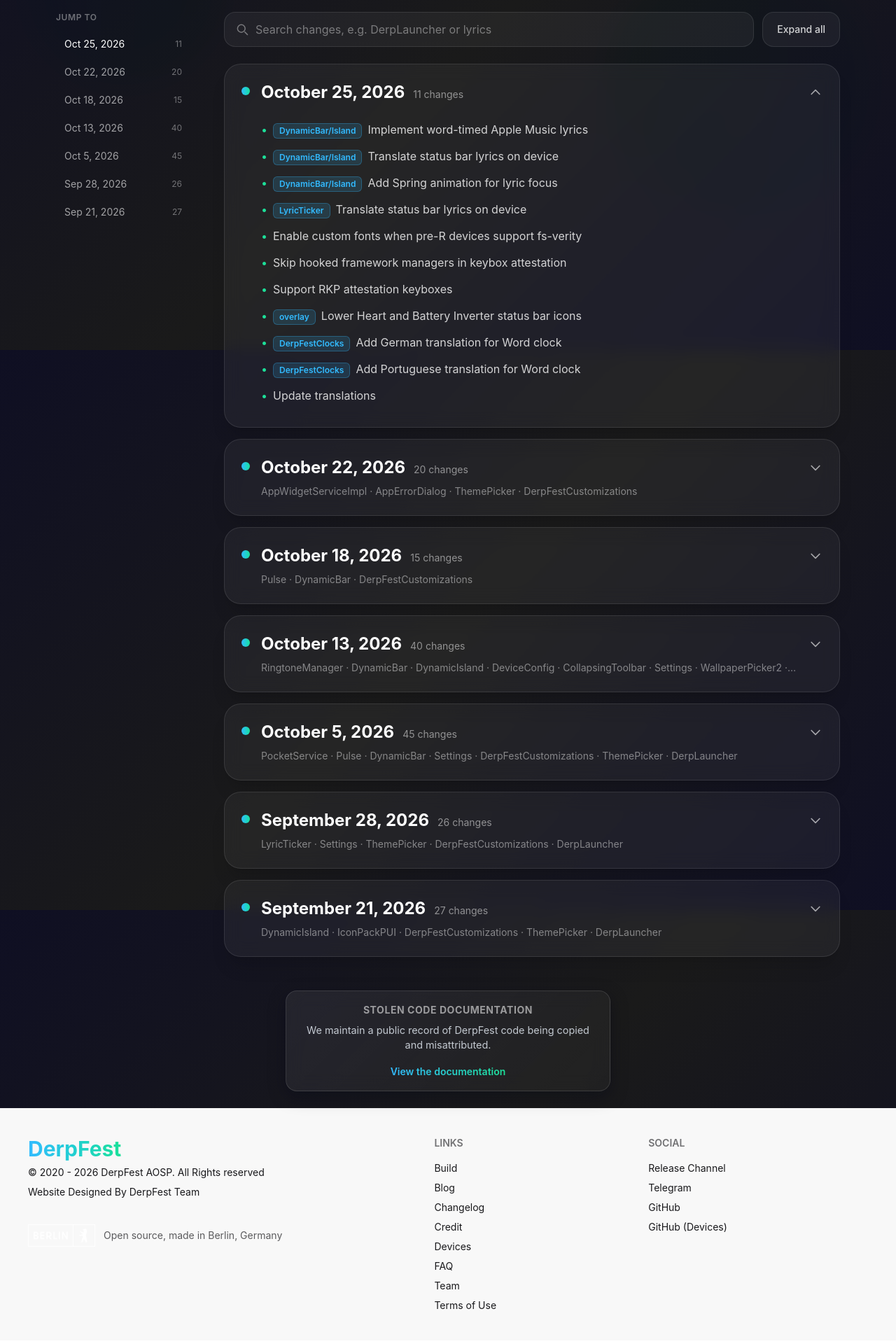
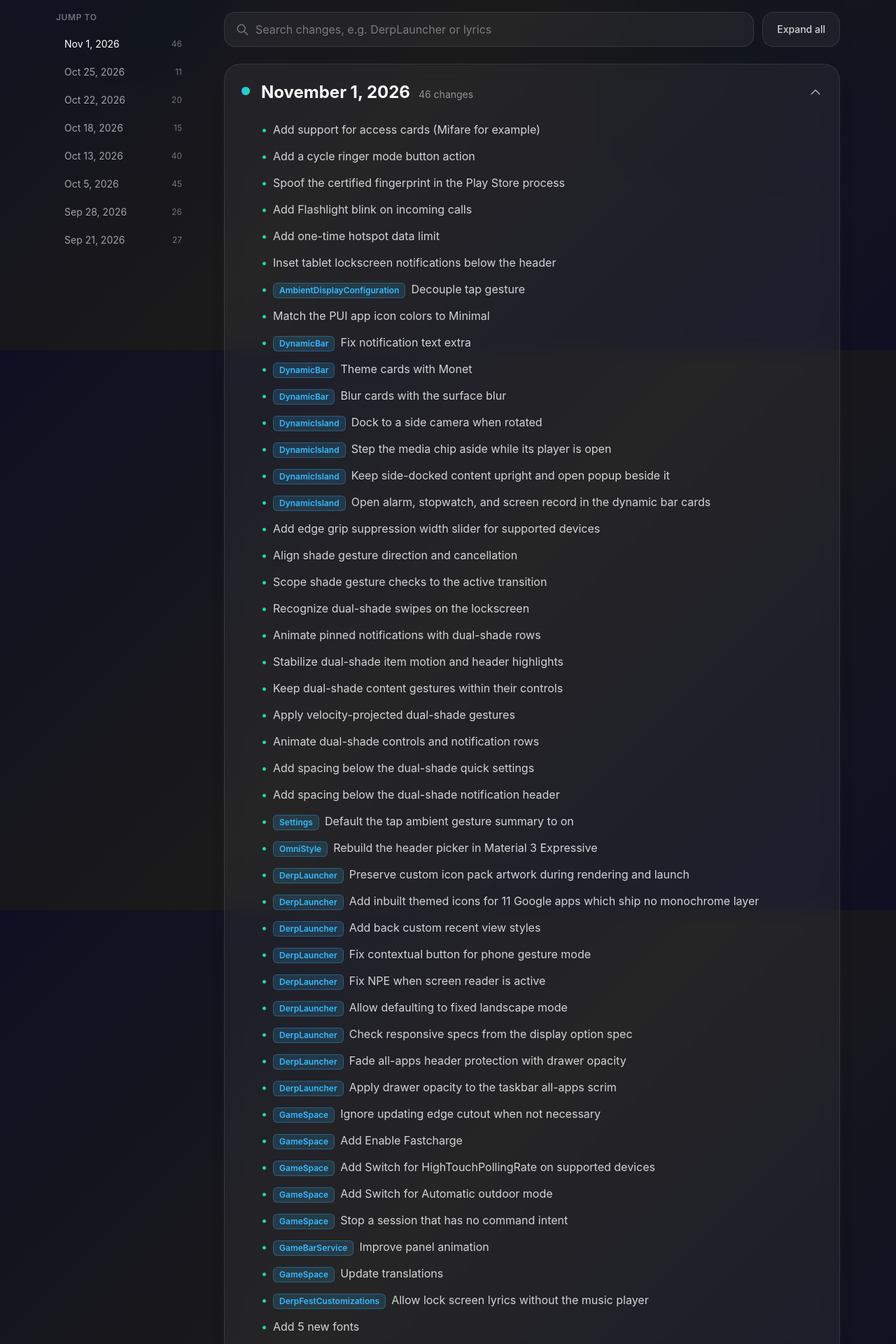
Before and after one commit to DerpFest-AOSP/DerpSite, a React (Vite) app: page /changelog in a window 1280 px wide. Shown: the part 300-2220 px from the top of the page at 70% size. Built offline with nearby package versions, Linux system fonts and the light colour scheme.

Commit message:
DerpSite: update changelog

```diff
--- a/src/data/changelog.js
+++ b/src/data/changelog.js
@@ -1,5 +1,56 @@
 // Prefix a change with "Component: " to show it as a tag on the changelog page.
 export const changelog = [
+  {
+    date: '2026-11-01',
+    changes: [
+      'Add support for access cards (Mifare for example)',
+      'Add a cycle ringer mode button action',
+      'Spoof the certified fingerprint in the Play Store process',
+      'Add Flashlight blink on incoming calls',
+      'Add one-time hotspot data limit',
+      'Inset tablet lockscreen notifications below the header',
+      'AmbientDisplayConfiguration: Decouple tap gesture',
+      'Match the PUI app icon colors to Minimal',
+      'DynamicBar: Fix notification text extra',
+      'DynamicBar: Theme cards with Monet',
+      'DynamicBar: Blur cards with the surface blur',
+      'DynamicIsland: Dock to a side camera when rotated',
+      'DynamicIsland: Step the media chip aside while its player is open',
+      'DynamicIsland: Keep side-docked content upright and open popup beside it',
+      'DynamicIsland: Open alarm, stopwatch, and screen record in the dynamic bar cards',
+      'Add edge grip suppression width slider for supported devices',
+      'Align shade gesture direction and cancellation',
+      'Scope shade gesture checks to the active transition',
+      'Recognize dual-shade swipes on the lockscreen',
+      'Animate pinned notifications with dual-shade rows',
+      'Stabilize dual-shade item motion and header highlights',
+      'Keep dual-shade content gestures within their controls',
+      'Apply velocity-projected dual-shade gestures',
+      'Animate dual-shade controls and notification rows',
+      'Add spacing below the dual-shade quick settings',
+      'Add spacing below the dual-shade notification header',
+      'Settings: Default the tap ambient gesture summary to on',
+      'OmniStyle: Rebuild the header picker in Material 3 Expressive',
+      'DerpLauncher: Preserve custom icon pack artwork during rendering and launch',
+      'DerpLauncher: Add inbuilt themed icons for 11 Google apps which ship no monochrome layer',
+      'DerpLauncher: Add back custom recent view styles',
+      'DerpLauncher: Fix contextual button for phone gesture mode',
+      'DerpLauncher: Fix NPE when screen reader is active',
+      'DerpLauncher: Allow defaulting to fixed landscape mode',
+      'DerpLauncher: Check responsive specs from the display option spec',
+      'DerpLauncher: Fade all-apps header protection with drawer opacity',
+      'DerpLauncher: Apply drawer opacity to the taskbar all-apps scrim',
+      'GameSpace: Ignore updating edge cutout when not necessary',
+      'GameSpace: Add Enable Fastcharge',
+      'GameSpace: Add Switch for HighTouchPollingRate on supported devices',
+      'GameSpace: Add Switch for Automatic outdoor mode',
+      'GameSpace: Stop a session that has no command intent',
+      'GameBarService: Improve panel animation',
+      'GameSpace: Update translations',
+      'DerpFestCustomizations: Allow lock screen lyrics without the music player',
+      'Add 5 new fonts',
+    ],
+  },
   {
     date: '2026-10-25',
     changes: [
```
Also changed, not shown: 1 other file (tests, documents, lock files or other folders).
